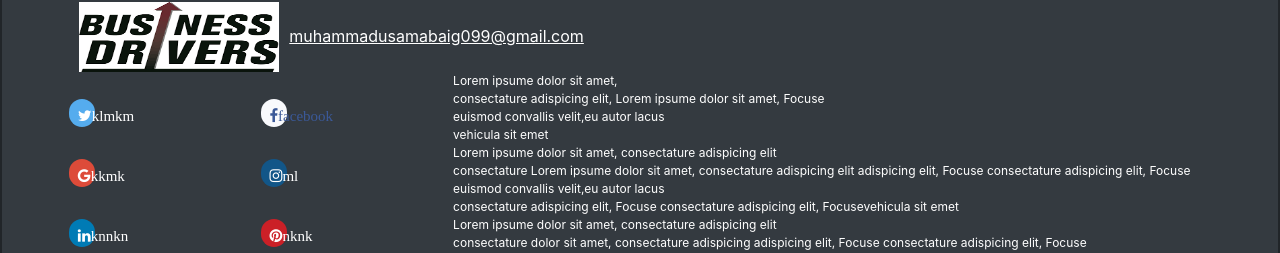
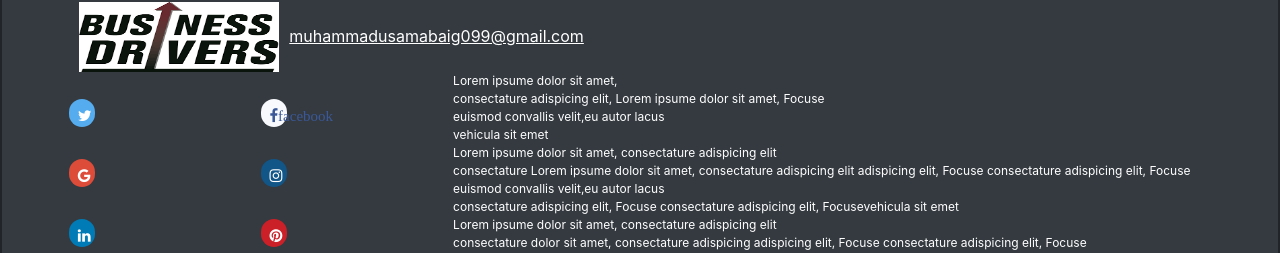
Before and after one commit to muhammadusamabaig/REACT.JS-COVID-19-Tracker, a React (Create React App) app: page / in a window 1280 px wide. Shown: the part 689-942 px from the top of the page. Built offline with nearby package versions, Linux system fonts and the light colour scheme; no server answers.

Commit message:
link issues solve

```diff
--- a/src/Footer.js
+++ b/src/Footer.js
@@ -12,22 +12,22 @@ class Footer extends Component{
 <img src="companylogo.png" alt="company logo" style={{width:"200px",height:"70px",marginLeft:"5%"}}/><span ><a style={{marginLeft:"10px",color:"white",textDecoration:"underline"}} href="mailto:muhammadusamabaig099@gmail.com">muhammadusamabaig099@gmail.com</a></span><br/>
 </div>
  <ul style={{paddingLeft:"4%",width:"92px",listStyleType:"none" ,float:"left"}}>
-   <li><a href="#//" className="fa fa-twitter">klmkm</a>
+   <li><a href="#//" className="fa fa-twitter"></a>
 </li>
-   <li><a href="#//" className="fa fa-google">kkmk</a>
+   <li><a href="#//" className="fa fa-google"></a>
 </li>
 
-   <li><a href="#/" className="fa fa-linkedin">knnkn</a>
+   <li><a href="#/" className="fa fa-linkedin"></a>
 </li>
 
 
  </ul>
  <ul style={{marginLeft:"12%",paddingLeft:"0px",width:"92px",listStyleType:"none",float:"left"}}>
    <li><a href="#/" className="fa fa-facebook">facebook</a></li>
-   <li><a href="#/" className="fa fa-instagram">ml</a>
+   <li><a href="#/" className="fa fa-instagram"></a>
 </li>
 
-   <li><a href="#/" className="fa fa-pinterest">nknk</a>
+   <li><a href="#/" className="fa fa-pinterest"></a>
 </li>
 
 
```
